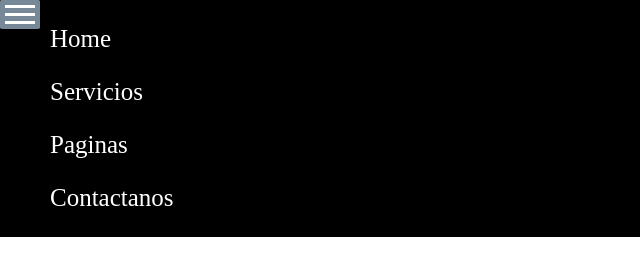
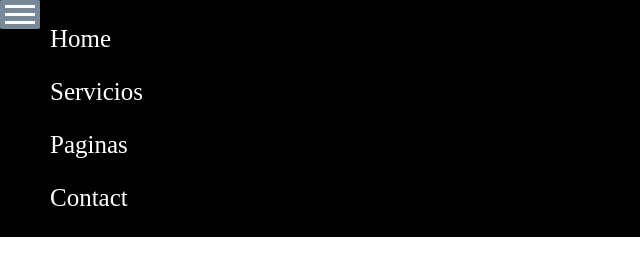
Before and after one commit to enryboch23/enryboch23.github.io, a plain HTML site: page index.html in a window 1280 px wide. Shown: the full height of the page, 0-640 px from the left. Drawn offline with Linux system fonts and the light colour scheme.

Commit message:
chaged Contactos >to Contact

```diff
--- a/index.html
+++ b/index.html
@@ -19,7 +19,7 @@
                     <li class="menu-item">Home</li>
                     <li class="menu-item">Servicios</li>
                     <li class="menu-item">Paginas</li>
-                    <li class="menu-item">Contactanos</li>
+                    <li class="menu-item">Contact</li>
                 </ul>
             </div>
         </nav>
```
